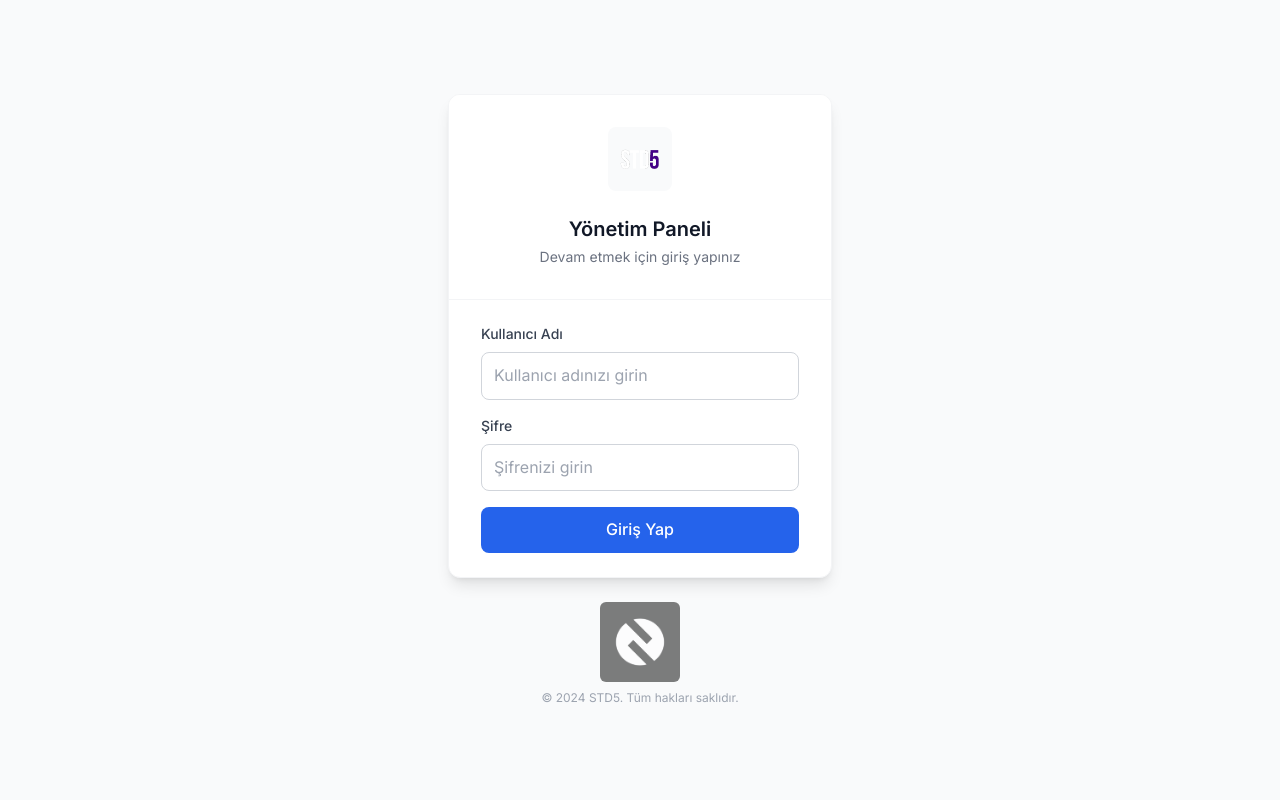
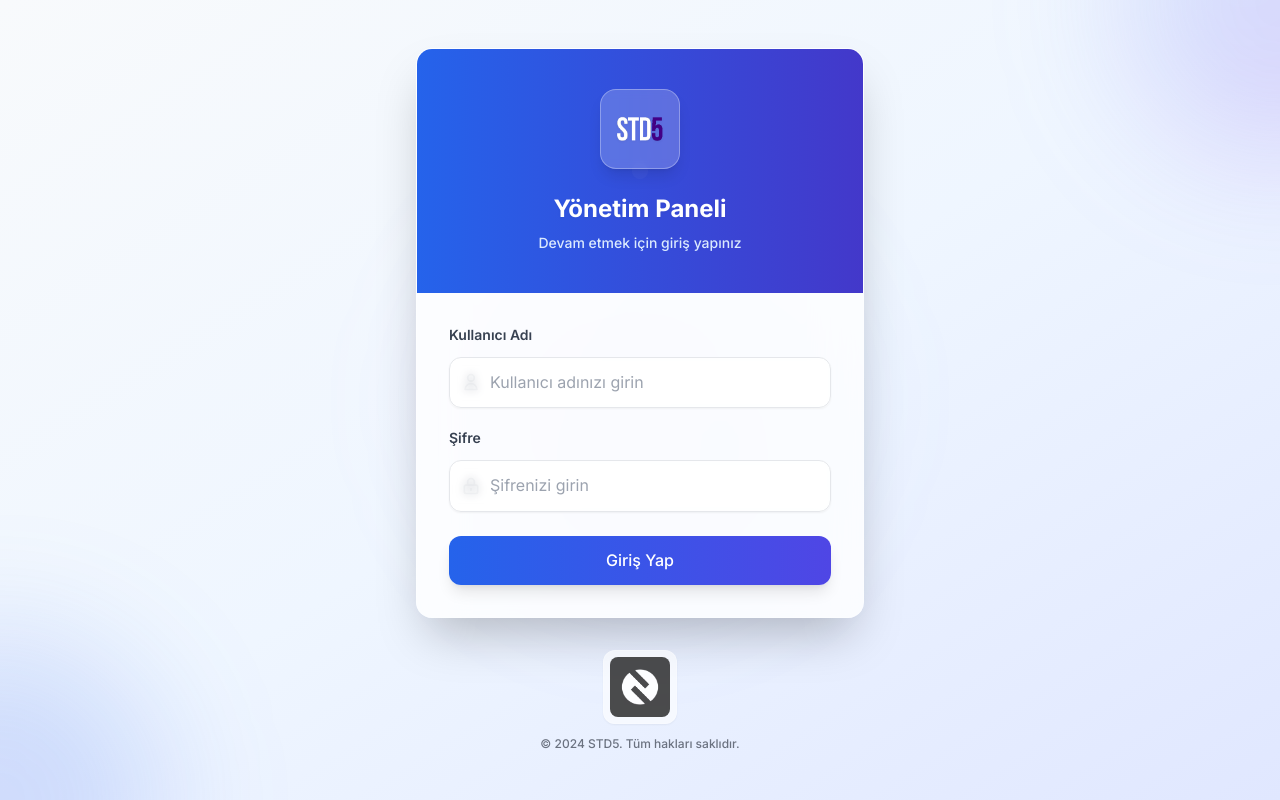
Before and after one commit to cengelstudio/std5.net, a Next.js app: page /admin/login in a window 1280 px wide. Built offline with nearby package versions, Linux system fonts and the light colour scheme.

Commit message:
Update admin layout and login components for improved user experience and localization. Change page title to Turkish and enhance login UI with new background gradients, updated form styles, and error handling. Modify works.json to reflect updated project details and production year.

```diff
--- a/app/admin/layout.tsx
+++ b/app/admin/layout.tsx
@@ -34,7 +34,7 @@ export default function AdminLayout({ children }: AdminLayoutProps) {
       <head>
         <meta name="viewport" content="width=device-width, initial-scale=1" />
         <meta name="theme-color" content="#430086" />
-        <title>CMS | STD5</title>
+        <title>Yönetim Paneli | STD5</title>
         <meta name="description" content="STD5.net content management system, Developed by CengelStudio" />
       </head>
       <body>
--- a/app/admin/login/LoginClient.tsx
+++ b/app/admin/login/LoginClient.tsx
@@ -39,39 +39,63 @@ export default function LoginClient() {
   };
 
   return (
-    <div className="min-h-screen bg-gray-50 flex items-center justify-center p-4">
-      <div className="w-full max-w-sm">
+    <div className="min-h-screen bg-gradient-to-br from-slate-50 via-blue-50 to-indigo-100 flex items-center justify-center p-4 relative overflow-hidden">
+      {/* Background decorative elements */}
+      <div className="absolute inset-0 overflow-hidden">
+        <div className="absolute -top-40 -right-40 w-80 h-80 bg-gradient-to-br from-blue-400/20 to-purple-600/20 rounded-full blur-3xl"></div>
+        <div className="absolute -bottom-40 -left-40 w-80 h-80 bg-gradient-to-tr from-indigo-400/20 to-blue-600/20 rounded-full blur-3xl"></div>
+        <div className="absolute top-1/2 left-1/2 transform -translate-x-1/2 -translate-y-1/2 w-96 h-96 bg-gradient-to-r from-purple-400/10 to-blue-400/10 rounded-full blur-3xl"></div>
+      </div>
+
+      <div className="w-full max-w-md relative z-10">
         {/* Main Card */}
-        <div className="bg-white rounded-xl shadow-lg border border-gray-100 overflow-hidden">
+        <div className="bg-white/80 backdrop-blur-xl rounded-2xl shadow-2xl border border-white/20 overflow-hidden">
           {/* Header with Logo */}
-          <div className="bg-white px-8 py-8 text-center border-b border-gray-100">
+          <div className="bg-gradient-to-r from-blue-600 to-indigo-700 px-8 py-10 text-center relative overflow-hidden">
+            {/* Background pattern */}
+            <div className="absolute inset-0 opacity-30">
+              <svg width="60" height="60" viewBox="0 0 60 60" xmlns="http://www.w3.org/2000/svg" className="w-full h-full">
+                <g fill="none" fillRule="evenodd">
+                  <g fill="#ffffff" fillOpacity="0.1">
+                    <circle cx="30" cy="30" r="2"/>
+                  </g>
+                </g>
+              </svg>
+            </div>
+
             {/* Logo */}
-            <div className="mb-6">
-              <div className="w-16 h-16 bg-gray-50 rounded-lg flex items-center justify-center mx-auto mb-4">
+            <div className="relative z-10 mb-6">
+              <div className="w-20 h-20 bg-white/20 backdrop-blur-sm rounded-2xl flex items-center justify-center mx-auto mb-4 shadow-lg border border-white/30">
                 <Image
                   src="/std5-purple-cropped.png"
                   alt="STD5 Logo"
-                  width={40}
-                  height={40}
-                  className="object-contain"
+                  width={48}
+                  height={48}
+                  className="object-contain drop-shadow-sm"
                 />
               </div>
             </div>
 
-            <div>
-              <h1 className="text-xl font-semibold text-gray-900 mb-1">Yönetim Paneli</h1>
-              <p className="text-gray-500 text-sm">Devam etmek için giriş yapınız</p>
+            <div className="relative z-10">
+              <h1 className="text-2xl font-bold text-white mb-2 drop-shadow-sm">Yönetim Paneli</h1>
+              <p className="text-blue-100 text-sm font-medium">Devam etmek için giriş yapınız</p>
             </div>
           </div>
 
           {/* Form */}
-          <div className="px-8 py-6">
-            <form onSubmit={handleSubmit} className="space-y-4">
-              <div className="space-y-4">
-                <div>
-                  <label htmlFor="username" className="block text-sm font-medium text-gray-700 mb-2">
+          <div className="px-8 py-8">
+            <form onSubmit={handleSubmit} className="space-y-6">
+              <div className="space-y-5">
+                <div className="group">
+                  <label htmlFor="username" className="block text-sm font-semibold text-gray-700 mb-3 group-focus-within:text-blue-600 transition-colors">
                     Kullanıcı Adı
                   </label>
+                  <div className="relative">
+                    <div className="absolute inset-y-0 left-0 pl-3 flex items-center pointer-events-none">
+                      <svg className="h-5 w-5 text-gray-400 group-focus-within:text-blue-500 transition-colors" fill="none" viewBox="0 0 24 24" stroke="currentColor">
+                        <path strokeLinecap="round" strokeLinejoin="round" strokeWidth={2} d="M16 7a4 4 0 11-8 0 4 4 0 018 0zM12 14a7 7 0 00-7 7h14a7 7 0 00-7-7z" />
+                      </svg>
+                    </div>
                     <input
                       id="username"
                       name="username"
@@ -79,15 +103,22 @@ export default function LoginClient() {
                       required
                       value={username}
                       onChange={(e) => setUsername(e.target.value)}
-                    className="w-full px-3 py-2.5 border border-gray-300 rounded-lg placeholder-gray-400 text-gray-900 focus:outline-none focus:ring-2 focus:ring-blue-500 focus:border-blue-500 transition-colors"
+                      className="w-full pl-10 pr-4 py-3 border border-gray-200 rounded-xl placeholder-gray-400 text-gray-900 focus:outline-none focus:ring-2 focus:ring-blue-500 focus:border-blue-500 transition-all duration-200 bg-white/50 backdrop-blur-sm hover:bg-white/70 focus:bg-white shadow-sm"
                       placeholder="Kullanıcı adınızı girin"
                     />
                   </div>
+                </div>
 
-                <div>
-                  <label htmlFor="password" className="block text-sm font-medium text-gray-700 mb-2">
+                <div className="group">
+                  <label htmlFor="password" className="block text-sm font-semibold text-gray-700 mb-3 group-focus-within:text-blue-600 transition-colors">
                     Şifre
                   </label>
+                  <div className="relative">
+                    <div className="absolute inset-y-0 left-0 pl-3 flex items-center pointer-events-none">
+                      <svg className="h-5 w-5 text-gray-400 group-focus-within:text-blue-500 transition-colors" fill="none" viewBox="0 0 24 24" stroke="currentColor">
+                        <path strokeLinecap="round" strokeLinejoin="round" strokeWidth={2} d="M12 15v2m-6 4h12a2 2 0 002-2v-6a2 2 0 00-2-2H6a2 2 0 00-2 2v6a2 2 0 002 2zm10-10V7a4 4 0 00-8 0v4h8z" />
+                      </svg>
+                    </div>
                     <input
                       id="password"
                       name="password"
@@ -95,33 +126,39 @@ export default function LoginClient() {
                       required
                       value={password}
                       onChange={(e) => setPassword(e.target.value)}
-                    className="w-full px-3 py-2.5 border border-gray-300 rounded-lg placeholder-gray-400 text-gray-900 focus:outline-none focus:ring-2 focus:ring-blue-500 focus:border-blue-500 transition-colors"
+                      className="w-full pl-10 pr-4 py-3 border border-gray-200 rounded-xl placeholder-gray-400 text-gray-900 focus:outline-none focus:ring-2 focus:ring-blue-500 focus:border-blue-500 transition-all duration-200 bg-white/50 backdrop-blur-sm hover:bg-white/70 focus:bg-white shadow-sm"
                       placeholder="Şifrenizi girin"
                     />
                   </div>
                 </div>
+              </div>
 
               {error && (
-                <div className="bg-red-50 border border-red-200 p-3 rounded-lg">
-                  <p className="text-sm text-red-600">{error}</p>
+                <div className="bg-red-50 border border-red-200 p-4 rounded-xl animate-pulse">
+                  <div className="flex items-center">
+                    <svg className="h-5 w-5 text-red-500 mr-2" fill="none" viewBox="0 0 24 24" stroke="currentColor">
+                      <path strokeLinecap="round" strokeLinejoin="round" strokeWidth={2} d="M12 8v4m0 4h.01M21 12a9 9 0 11-18 0 9 9 0 0118 0z" />
+                    </svg>
+                    <p className="text-sm text-red-600 font-medium">{error}</p>
+                  </div>
                 </div>
               )}
 
               <button
                 type="submit"
                 disabled={loading}
-                className="w-full bg-blue-600 text-white font-medium py-2.5 px-4 rounded-lg hover:bg-blue-700 focus:outline-none focus:ring-2 focus:ring-blue-500 focus:ring-offset-2 disabled:opacity-50 disabled:cursor-not-allowed transition-colors"
+                className="w-full bg-gradient-to-r from-blue-600 to-indigo-600 text-white font-semibold py-3 px-4 rounded-xl hover:from-blue-700 hover:to-indigo-700 focus:outline-none focus:ring-2 focus:ring-blue-500 focus:ring-offset-2 disabled:opacity-50 disabled:cursor-not-allowed transition-all duration-200 transform hover:scale-[1.02] active:scale-[0.98] shadow-lg hover:shadow-xl"
               >
                 {loading ? (
                   <div className="flex items-center justify-center">
-                    <svg className="animate-spin -ml-1 mr-2 h-4 w-4 text-white" fill="none" viewBox="0 0 24 24">
+                    <svg className="animate-spin -ml-1 mr-3 h-5 w-5 text-white" fill="none" viewBox="0 0 24 24">
                       <circle className="opacity-25" cx="12" cy="12" r="10" stroke="currentColor" strokeWidth="4"></circle>
                       <path className="opacity-75" fill="currentColor" d="M4 12a8 8 0 018-8V0C5.373 0 0 5.373 0 12h4zm2 5.291A7.962 7.962 0 014 12H0c0 3.042 1.135 5.824 3 7.938l3-2.647z"></path>
                     </svg>
-                    Giriş yapılıyor...
+                    <span className="font-medium">Giriş yapılıyor...</span>
                   </div>
                 ) : (
-                  'Giriş Yap'
+                  <span className="font-medium">Giriş Yap</span>
                 )}
               </button>
             </form>
@@ -129,17 +166,19 @@ export default function LoginClient() {
         </div>
 
         {/* Footer */}
-        <div className="text-center mt-6">
-          <div className="flex items-center justify-center mb-2">
+        <div className="text-center mt-8">
+          <div className="flex items-center justify-center mb-3">
+            <div className="bg-white/60 backdrop-blur-sm rounded-xl p-1.5 shadow-sm border border-white/20">
               <Image
                 src="/cengelstudio-logo.png"
                 alt="Cengel Studio"
-              width={80}
-              height={16}
-              className="opacity-50 hover:opacity-70 transition-opacity rounded-md"
+                width={60}
+                height={12}
+                className="opacity-70 hover:opacity-90 transition-opacity rounded-lg"
               />
             </div>
-          <p className="text-xs text-gray-400">
+          </div>
+          <p className="text-xs text-gray-500 font-medium">
             © 2024 STD5. Tüm hakları saklıdır.
           </p>
         </div>
```
Also changed, not shown: data/works.json, 1 other file (tests, documents, lock files or other folders). Lines whose indentation alone changed are shown as unchanged.
